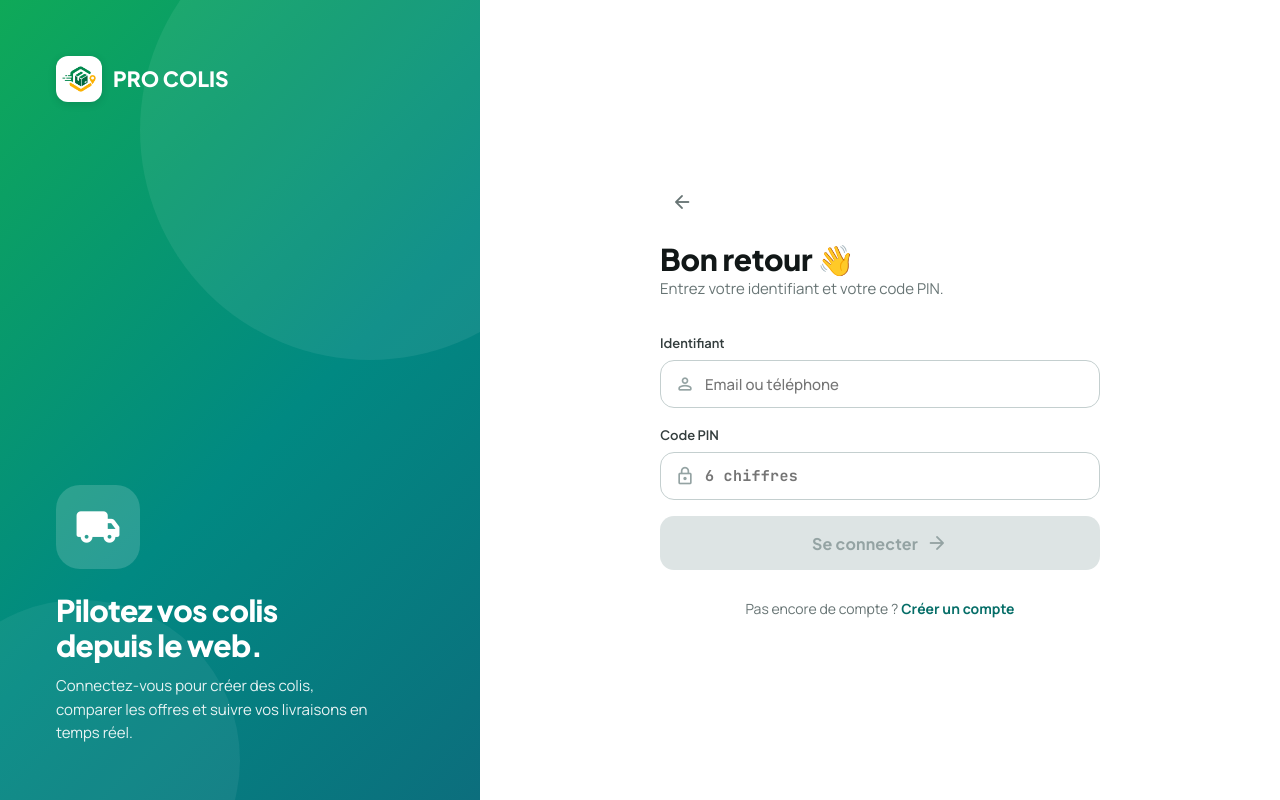
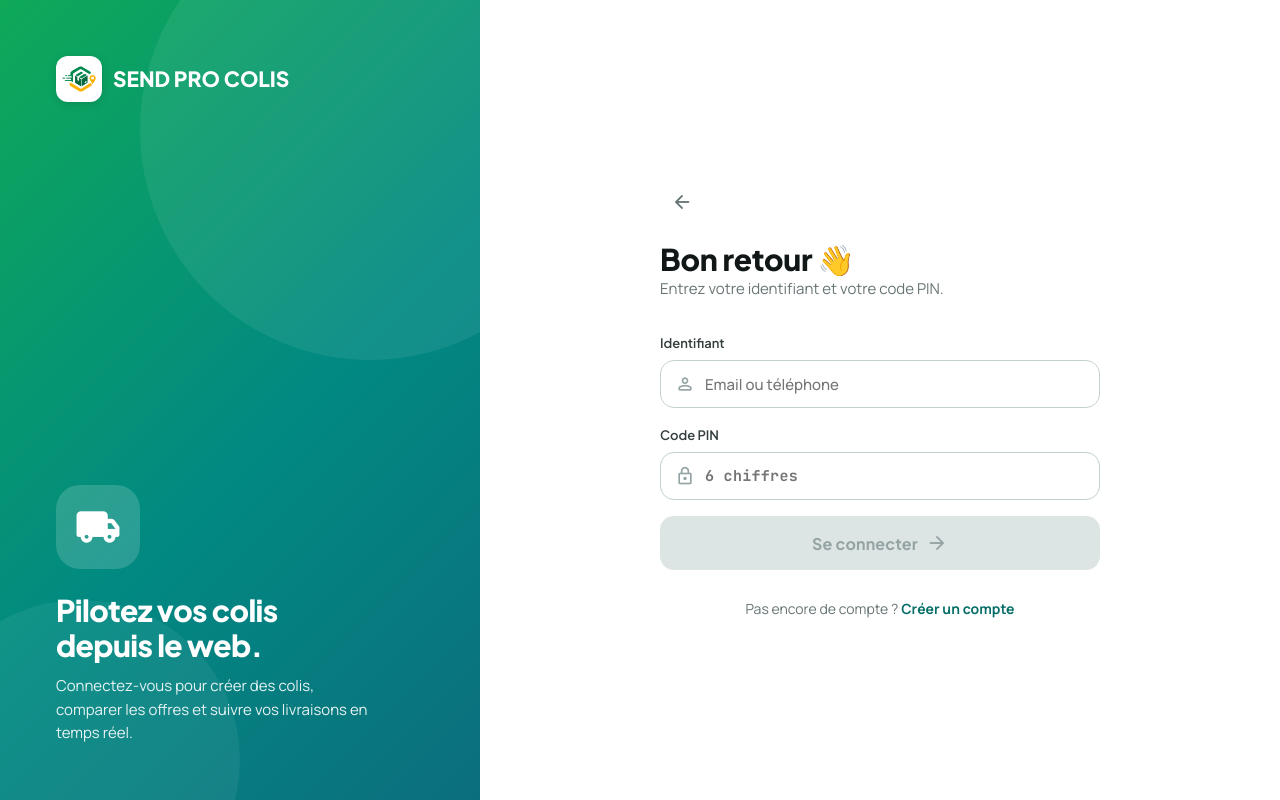
Before and after one commit to alhDiallo2018/pro-colis-web, a React (Vite) app: page /login in a window 1280 px wide. Built offline with nearby package versions, Linux system fonts and the light colour scheme; no server answers.

Commit message:
mise a jour du web

```diff
--- a/ProcoLis mockups et dashboards/ProColis Mockups.dc.html
+++ b/ProcoLis mockups et dashboards/ProColis Mockups.dc.html
@@ -155,7 +155,7 @@
     <div style="position:relative;width:460px;flex:none;background:var(--gradient-brand);color:#fff;padding:48px 44px;display:flex;flex-direction:column;overflow:hidden">
       <div style="position:absolute;right:-90px;top:-70px;width:360px;height:360px;border-radius:50%;background:rgba(255,255,255,.07)"></div>
       <div style="position:absolute;left:-60px;bottom:-90px;width:240px;height:240px;border-radius:50%;background:rgba(255,255,255,.06)"></div>
-      <div style="display:flex;align-items:center;gap:11px;position:relative"><img src="assets/logo-procolis.png" style="width:38px;height:38px"/><span style="font-family:var(--font-display);font-weight:800;font-size:21px">PRO COLIS</span></div>
+      <div style="display:flex;align-items:center;gap:11px;position:relative"><img src="assets/logo-procolis.png" style="width:38px;height:38px"/><span style="font-family:var(--font-display);font-weight:800;font-size:21px">SEND PRO COLIS</span></div>
       <div style="margin-top:auto;position:relative">
         <div style="display:inline-flex;align-items:center;justify-content:center;width:84px;height:84px;border-radius:24px;background:rgba(255,255,255,.16);margin-bottom:24px"><span class="material-symbols-rounded fill" style="font-size:46px">local_shipping</span></div>
         <h2 style="font-family:var(--font-display);font-weight:800;font-size:30px;line-height:1.15;letter-spacing:-.02em;margin:0 0 12px">Pilotez vos colis<br/>depuis le web.</h2>
@@ -185,7 +185,7 @@
   <div style="display:flex;height:680px;background:var(--surface-card);border-radius:8px;box-shadow:0 4px 24px rgba(11,70,79,.12);overflow:hidden">
     <div style="position:relative;width:400px;flex:none;background:var(--gradient-brand);color:#fff;padding:48px 40px;display:flex;flex-direction:column;overflow:hidden">
       <div style="position:absolute;right:-90px;top:-70px;width:340px;height:340px;border-radius:50%;background:rgba(255,255,255,.07)"></div>
-      <div style="display:flex;align-items:center;gap:11px;position:relative"><img src="assets/logo-procolis.png" style="width:38px;height:38px"/><span style="font-family:var(--font-display);font-weight:800;font-size:21px">PRO COLIS</span></div>
+      <div style="display:flex;align-items:center;gap:11px;position:relative"><img src="assets/logo-procolis.png" style="width:38px;height:38px"/><span style="font-family:var(--font-display);font-weight:800;font-size:21px">SEND PRO COLIS</span></div>
       <div style="margin-top:auto;position:relative">
         <h2 style="font-family:var(--font-display);font-weight:800;font-size:27px;line-height:1.18;letter-spacing:-.02em;margin:0 0 18px">Rejoignez le réseau Procolis.</h2>
         <div style="display:flex;flex-direction:column;gap:14px">
@@ -225,7 +225,7 @@
   <div style="display:flex;height:680px;background:var(--surface-card);border-radius:8px;box-shadow:0 4px 24px rgba(11,70,79,.12);overflow:hidden">
     <div style="position:relative;width:460px;flex:none;background:var(--gradient-brand);color:#fff;padding:48px 44px;display:flex;flex-direction:column;overflow:hidden">
       <div style="position:absolute;left:-70px;bottom:-80px;width:300px;height:300px;border-radius:50%;background:rgba(255,255,255,.07)"></div>
-      <div style="display:flex;align-items:center;gap:11px;position:relative"><img src="assets/logo-procolis.png" style="width:38px;height:38px"/><span style="font-family:var(--font-display);font-weight:800;font-size:21px">PRO COLIS</span></div>
+      <div style="display:flex;align-items:center;gap:11px;position:relative"><img src="assets/logo-procolis.png" style="width:38px;height:38px"/><span style="font-family:var(--font-display);font-weight:800;font-size:21px">SEND PRO COLIS</span></div>
       <div style="margin-top:auto;position:relative">
         <div style="display:inline-flex;align-items:center;justify-content:center;width:84px;height:84px;border-radius:24px;background:rgba(255,255,255,.16);margin-bottom:24px"><span class="material-symbols-rounded fill" style="font-size:46px">sms</span></div>
         <h2 style="font-family:var(--font-display);font-weight:800;font-size:30px;line-height:1.15;letter-spacing:-.02em;margin:0 0 12px">Sécurité d'abord.</h2>
--- a/ProcoLis mockups et dashboards/_ds/procolis-design-system-1720b415-2c92-4c1a-8e75-dc0a6cdaa9b8/_ds_bundle.js
+++ b/ProcoLis mockups et dashboards/_ds/procolis-design-system-1720b415-2c92-4c1a-8e75-dc0a6cdaa9b8/_ds_bundle.js
@@ -3170,7 +3170,7 @@ try { (() => {
         color: 'var(--text-faint)',
         fontFamily: 'var(--font-mono)'
       }
-    }, 'PRO COLIS · v1.0.0')));
+    }, 'SEND PRO COLIS · v1.0.0')));
   }
   function Divider() {
     return e('div', {
@@ -3300,7 +3300,7 @@ try { (() => {
         letterSpacing: '-.02em',
         marginTop: 10
       }
-    }, 'PRO COLIS'), e('div', {
+    }, 'SEND PRO COLIS'), e('div', {
       style: {
         fontSize: 14,
         opacity: .9,
--- a/src/features/auth/AuthShell.tsx
+++ b/src/features/auth/AuthShell.tsx
@@ -37,7 +37,7 @@ export function AuthShell({ brand, children, brandWidth = 480, formMaxWidth = 44
           <span style={{ width: 46, height: 46, borderRadius: 12, background: '#fff', display: 'inline-flex', alignItems: 'center', justifyContent: 'center', flex: 'none', boxShadow: '0 2px 8px rgba(0,0,0,0.12)' }}>
             <img src="/logo-procolis.png" alt="" style={{ width: 36, height: 36, objectFit: 'contain' }} />
           </span>
-          <span style={{ fontFamily: 'var(--font-display)', fontWeight: 800, fontSize: 21 }}>PRO COLIS</span>
+          <span style={{ fontFamily: 'var(--font-display)', fontWeight: 800, fontSize: 21 }}>SEND PRO COLIS</span>
         </div>
         <div style={{ marginTop: 'auto', position: 'relative', maxWidth: 380 }}>{brand}</div>
       </div>
--- a/src/features/client/NewParcelScreen.tsx
+++ b/src/features/client/NewParcelScreen.tsx
@@ -35,6 +35,7 @@ type Mode = 'free' | 'driver'
 const schema = z.object({
   receiverName: z.string().min(2, 'Nom requis'),
   receiverPhone: z.string().min(8, 'Téléphone requis'),
+  receiverEmail: z.string().email('Email invalide').optional().or(z.literal('')),
   receiverAddress: z.string().optional(),
   departureGarageId: z.string().min(1, `Zone de départ requise`),
   arrivalGarageId: z.string().min(1, `Zone d'arrivée requise`),
@@ -113,7 +114,7 @@ export function NewParcelScreen() {
   }
 
   const validateStep = async (s: number) => {
-    if (s === 0) return trigger(['receiverName', 'receiverPhone'])
+    if (s === 0) return trigger(['receiverName', 'receiverPhone', 'receiverEmail'])
     if (s === 1) {
       const ok = await trigger(['departureGarageId', 'arrivalGarageId'])
       if (mode === 'driver' && !watch('driverId')) {
@@ -150,6 +151,7 @@ export function NewParcelScreen() {
       senderName: user?.fullName ?? '',
       senderPhone: user?.phone ?? '',
       senderEmail: user?.email ?? null,
+      receiverEmail: values.receiverEmail || null,
       driverId,
       isFreeForBidding: mode === 'free',
       weight: values.weight ?? null,
@@ -213,6 +215,7 @@ export function NewParcelScreen() {
             <StepBody n={1} title="Qui reçoit le colis ?" hint="Les coordonnées du destinataire à l'arrivée.">
               <Input label={required('Nom du destinataire')} icon="person" placeholder="Ex : Awa Ndiaye" error={errors.receiverName?.message} {...register('receiverName')} />
               <Input label={required('Téléphone')} icon="call" placeholder="+221 77 000 00 00" error={errors.receiverPhone?.message} {...register('receiverPhone')} />
+              <Input label="Email du destinataire" icon="mail" type="email" placeholder="exemple@email.com" error={errors.receiverEmail?.message} {...register('receiverEmail')} />
               <LocationInput
                 label="Adresse de livraison"
                 icon="home"
--- a/src/features/driver/ItineraireDialog.tsx
+++ b/src/features/driver/ItineraireDialog.tsx
@@ -40,7 +40,7 @@ function buildMapHtml(fromLabel: string, fromCoord: [number, number] | undefined
 <meta charset="utf-8"/>
 <meta name="viewport" content="width=device-width, initial-scale=1"/>
 <link rel="stylesheet" href="https://unpkg.com/leaflet@1.9/dist/leaflet.css"/>
-<script src="https://unpkg.com/leaflet@1.9/dist/leaflet.js"><\/script>
+<script src="https://unpkg.com/leaflet@1.9/dist/leaflet.js"></script>
 <style>*{margin:0;padding:0}html,body,#map{width:100%;height:100%;font-family:sans-serif}</style>
 </head>
 <body>
@@ -58,7 +58,7 @@ L.marker([${tLat},${tLng}], { icon: arrIcon }).addTo(map).bindPopup('${toLabel}'
 L.polyline([[${fLat},${fLng}],[${tLat},${tLng}]], { color: '#0D9488', weight: 3, opacity: 0.7, dashArray: '10 6' }).addTo(map);
 
 map.fitBounds([[${fLat},${fLng}],[${tLat},${tLng}]], { padding: [40, 40] });
-<\/script>
+</script>
 </body>
 </html>`
 }
--- a/src/lib/notifications/trigger.ts
+++ b/src/lib/notifications/trigger.ts
@@ -1,9 +1,9 @@
 import { sendEmail, sendSms } from '@/lib/api/brevo'
 import {
-  EMAIL_TEMPLATES,
-  SMS_TEMPLATES,
-  type NotificationEventType,
-  type NotificationContext,
+    EMAIL_TEMPLATES,
+    SMS_TEMPLATES,
+    type NotificationContext,
+    type NotificationEventType,
 } from './templates'
 
 export type NotificationChannel = 'in_app' | 'email' | 'sms'
@@ -109,23 +109,23 @@ export async function dispatchNotification(
 function getSubjectFor(eventType: NotificationEventType, ctx: NotificationContext): string {
   const t = ctx.parcel?.trackingNumber ?? ctx.trackingNumber ?? ''
   switch (eventType) {
-    case 'parcel_created': return `PRO COLIS — Colis ${t} enregistré`
-    case 'parcel_confirmed': return `PRO COLIS — Colis ${t} confirmé`
-    case 'parcel_picked_up': return `PRO COLIS — Colis ${t} ramassé`
-    case 'parcel_in_transit': return `PRO COLIS — Colis ${t} en transit`
-    case 'parcel_arrived': return `PRO COLIS — Colis ${t} arrivé`
-    case 'parcel_out_for_delivery': return `PRO COLIS — Colis ${t} en livraison`
-    case 'parcel_delivered': return `PRO COLIS — Colis ${t} livré !`
-    case 'parcel_cancelled': return `PRO COLIS — Colis ${t} annulé`
-    case 'bid_received': return `PRO COLIS — Offre reçue pour ${t}`
-    case 'bid_accepted': return `PRO COLIS — Offre acceptée pour ${t}`
-    case 'bid_rejected': return `PRO COLIS — Offre refusée pour ${t}`
-    case 'driver_assigned': return `PRO COLIS — Chauffeur assigné à ${t}`
-    case 'payment_confirmed': return `PRO COLIS — Paiement confirmé`
-    case 'welcome': return 'Bienvenue sur PRO COLIS !'
-    case 'password_reset': return 'PRO COLIS — Réinitialisation du mot de passe'
-    case 'verification': return 'PRO COLIS — Code de vérification'
-    case 'account_suspended': return 'PRO COLIS — Compte suspendu'
-    default: return `PRO COLIS — Notification`
+    case 'parcel_created': return `SEND PRO COLIS — Colis ${t} enregistré`
+    case 'parcel_confirmed': return `SEND PRO COLIS — Colis ${t} confirmé`
+    case 'parcel_picked_up': return `SEND PRO COLIS — Colis ${t} ramassé`
+    case 'parcel_in_transit': return `SEND PRO COLIS — Colis ${t} en transit`
+    case 'parcel_arrived': return `SEND PRO COLIS — Colis ${t} arrivé`
+    case 'parcel_out_for_delivery': return `SEND PRO COLIS — Colis ${t} en livraison`
+    case 'parcel_delivered': return `SEND PRO COLIS — Colis ${t} livré !`
+    case 'parcel_cancelled': return `SEND PRO COLIS — Colis ${t} annulé`
+    case 'bid_received': return `SEND PRO COLIS — Offre reçue pour ${t}`
+    case 'bid_accepted': return `SEND PRO COLIS — Offre acceptée pour ${t}`
+    case 'bid_rejected': return `SEND PRO COLIS — Offre refusée pour ${t}`
+    case 'driver_assigned': return `SEND PRO COLIS — Chauffeur assigné à ${t}`
+    case 'payment_confirmed': return `SEND PRO COLIS — Paiement confirmé`
+    case 'welcome': return 'Bienvenue sur SEND PRO COLIS !'
+    case 'password_reset': return 'SEND PRO COLIS — Réinitialisation du mot de passe'
+    case 'verification': return 'SEND PRO COLIS — Code de vérification'
+    case 'account_suspended': return 'SEND PRO COLIS — Compte suspendu'
+    default: return `SEND PRO COLIS — Notification`
   }
 }
```
Also changed, not shown: specs/api/00-overview.md (+2 -2 lines), specs/api/08-notifications.md (+4 -4 lines), src/features/client/MesColisScreen.tsx (+41 -16 lines), src/features/client/hooks.ts (+14 -0 lines), src/lib/api/parcels.ts (+18 -6 lines), ProcoLis mockups et dashboards/_ds/procolis-design-system-1720b415-2c92-4c1a-8e75-dc0a6cdaa9b8/readme.md, 2 other files (tests, documents, lock files or other folders).
